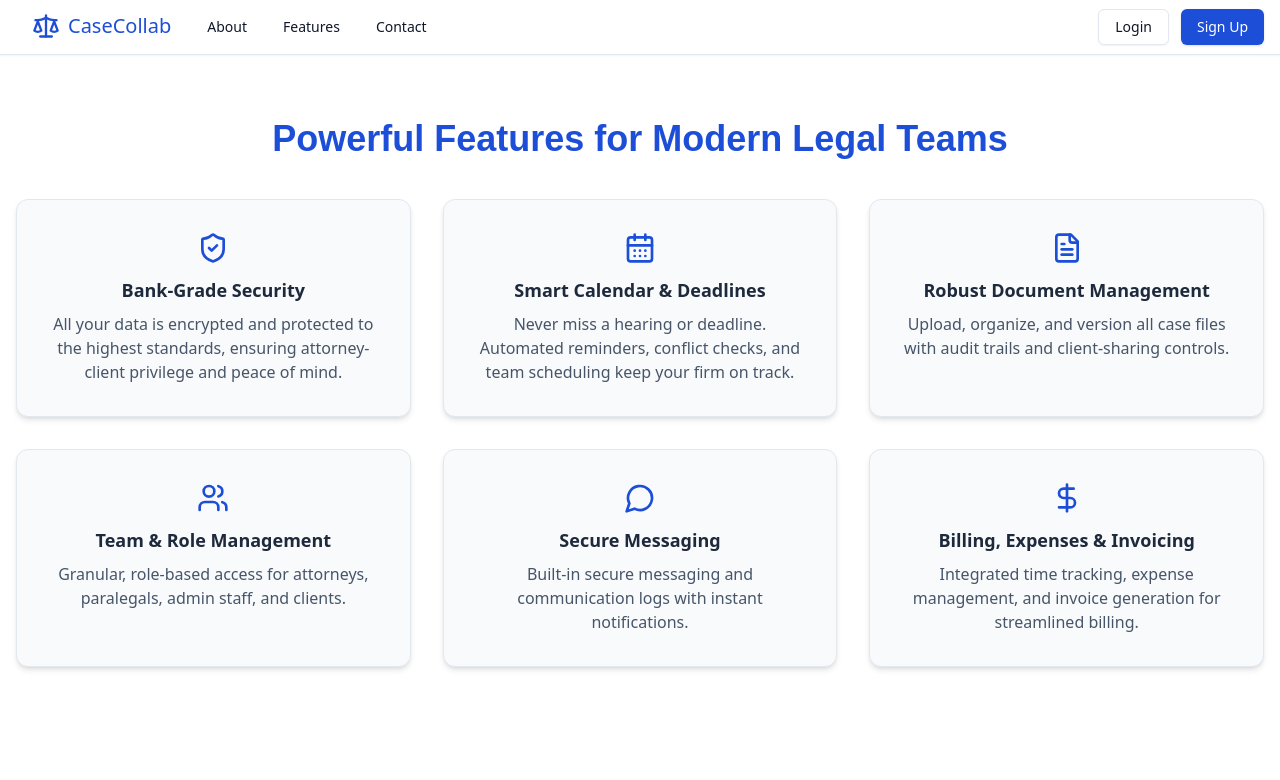
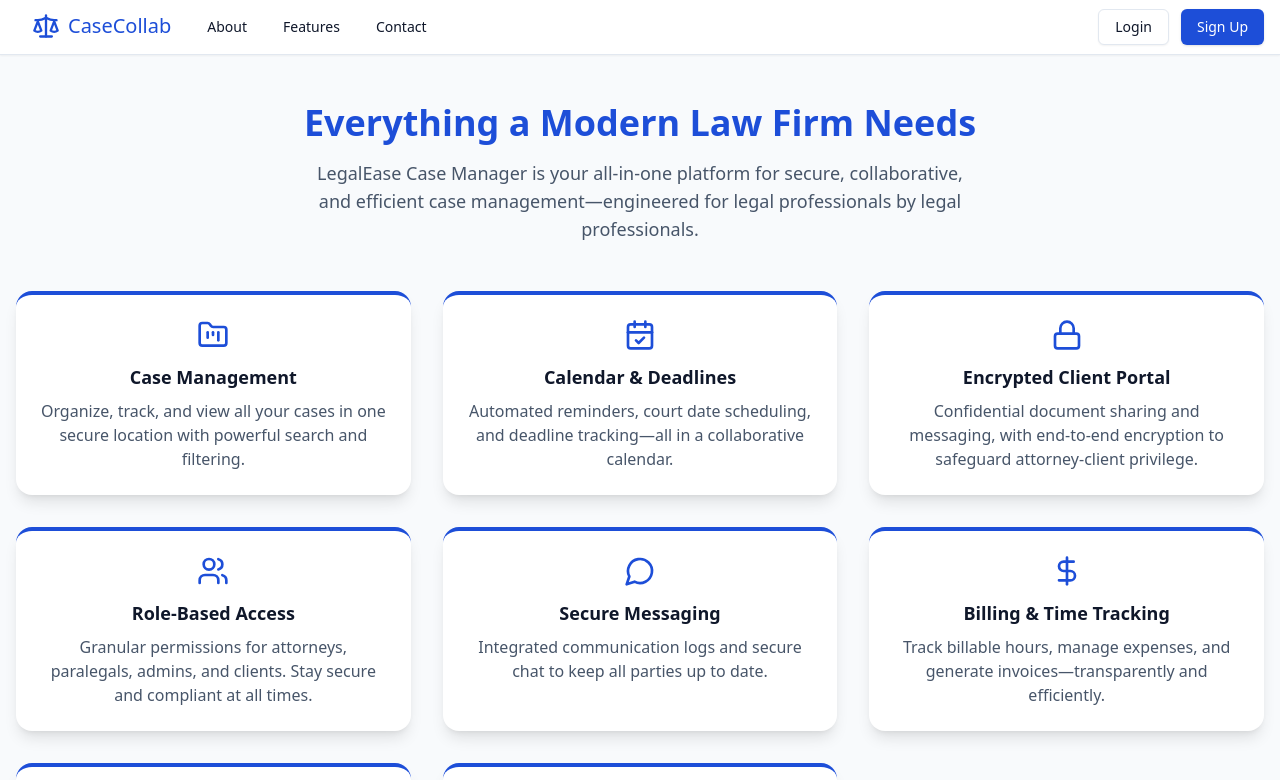
Before and after one commit to Collin-Test-Quome-Org/create-a-comprehensive-legal-case-management-syste-b92e745f-a7a3ee27, a React (Vite) app in the folder frontend/: page /features in a window 1280 px wide. Shown: the top 780 px of the page. Built offline with nearby package versions, Linux system fonts and the light colour scheme.

Commit message:
Add Features, About, and Contact pages with full branding and shadcn components.

```diff
--- a/frontend/src/pages/AboutPage.tsx
+++ b/frontend/src/pages/AboutPage.tsx
@@ -2,46 +2,35 @@ import { motion } from 'framer-motion';
 
 export function AboutPage() {
   return (
-    <div className="min-h-[60vh] bg-slate-50 py-16 px-4">
-      <div className="max-w-4xl mx-auto">
-        <motion.h1
-          initial={{ opacity: 0, y: 30 }}
-          animate={{ opacity: 1, y: 0 }}
-          transition={{ duration: 0.5 }}
-          className="text-4xl font-bold text-[#1d4ed8] mb-6"
-          style={{ fontFamily: 'IBM Plex Sans, sans-serif' }}
-        >
-          About LegalEase Case Manager
-        </motion.h1>
-        <motion.p
-          initial={{ opacity: 0 }}
-          animate={{ opacity: 1 }}
-          transition={{ delay: 0.2, duration: 0.6 }}
-          className="text-lg text-slate-700 mb-4"
-        >
-          Welcome to LegalEase Case Manager, your all-in-one legal operations command center. We believe in empowering law firms of all sizes to focus on what matters most—delivering results for clients—while we take care of efficiency, compliance, and security.
-        </motion.p>
-        <motion.ul
-          initial="hidden"
-          whileInView="visible"
-          variants={{ hidden: {}, visible: {} }}
-          className="list-disc pl-8 text-base text-slate-600 space-y-2"
-        >
-          <motion.li initial={{ x: -8, opacity: 0 }} whileInView={{ x: 0, opacity: 1 }} transition={{ delay: 0.3 }}>Comprehensive case and document management</motion.li>
-          <motion.li initial={{ x: -8, opacity: 0 }} whileInView={{ x: 0, opacity: 1 }} transition={{ delay: 0.4 }}>Secure client portals for collaboration</motion.li>
-          <motion.li initial={{ x: -8, opacity: 0 }} whileInView={{ x: 0, opacity: 1 }} transition={{ delay: 0.5 }}>Billing, time-tracking, and expense management</motion.li>
-          <motion.li initial={{ x: -8, opacity: 0 }} whileInView={{ x: 0, opacity: 1 }} transition={{ delay: 0.6 }}>Automated calendar, reminders, and conflict checking</motion.li>
-          <motion.li initial={{ x: -8, opacity: 0 }} whileInView={{ x: 0, opacity: 1 }} transition={{ delay: 0.7 }}>Encrypted storage and role-based controls</motion.li>
-        </motion.ul>
-        <motion.p
-          initial={{ opacity: 0 }}
-          whileInView={{ opacity: 1 }}
-          transition={{ delay: 0.85, duration: 0.8 }}
-          className="mt-8 text-slate-500"
-        >
-          LegalEase is built by a team of passionate legal techies who know what it takes to keep your practice running smoothly. Welcome to the future of legal management—crafted for collaboration, security, and peace of mind.
-        </motion.p>
-      </div>
+    <div className="min-h-screen bg-slate-50 flex flex-col items-center justify-start py-16 px-4">
+      <motion.div
+        initial={{ opacity: 0, y: 30 }}
+        animate={{ opacity: 1, y: 0 }}
+        transition={{ duration: 0.7 }}
+        className="max-w-3xl bg-white rounded-2xl shadow-xl p-10 border-t-4 border-[#1d4ed8]"
+      >
+        <div className="flex items-center gap-3 mb-6">
+          <img src="/branding/assets/logo-0.png" className="w-12 h-12" />
+          <span className="text-3xl font-extrabold text-[#1d4ed8] font-['IBM Plex Sans']">LegalEase Case Manager</span>
+        </div>
+        <h1 className="text-2xl md:text-3xl font-bold mb-4">Our Mission</h1>
+        <p className="mb-5 text-slate-700 text-lg">
+          At LegalEase, our mission is to empower attorneys and legal staff to practice law—not chase paperwork. We believe legal professionals deserve tools that are as secure as your clients' secrets and as sharp as your cross-examination.
+        </p>
+        <h2 className="text-xl font-bold mb-2 mt-8">Who We Serve</h2>
+        <p className="mb-5 text-slate-700">
+          Whether you're a solo practitioner, midsize firm, or large legal team, LegalEase Case Manager adapts to your needs. We designed our platform in partnership with attorneys, paralegals, and clients to ensure it's as intuitive as it is robust.
+        </p>
+        <h2 className="text-xl font-bold mb-2 mt-8">What Sets Us Apart</h2>
+        <ul className="mb-5 text-slate-700 list-disc pl-6">
+          <li>Security-first, with end-to-end encryption and granular role controls</li>
+          <li>Intuitive collaboration—never miss a deadline or document again</li>
+          <li>Transparent billing, calendar, and workflow management</li>
+        </ul>
+        <p className="text-slate-600 mt-8 italic">
+          LegalEase—where your practice meets peace of mind.
+        </p>
+      </motion.div>
     </div>
   );
 }
--- a/frontend/src/pages/FeaturesPage.tsx
+++ b/frontend/src/pages/FeaturesPage.tsx
@@ -1,65 +1,81 @@
 import { motion } from 'framer-motion';
-import { ShieldCheck, CalendarDays, FileText, Users, MessageCircle, DollarSign } from 'lucide-react';
+import { CheckCircle, Lock, FolderKanban, CalendarCheck, Users, DollarSign, MessageCircle, ShieldCheck } from 'lucide-react';
 
+export function FeaturesPage() {
   const features = [
     {
-    icon: <ShieldCheck className="text-[#1d4ed8] w-8 h-8 mb-3" />,
-    title: 'Bank-Grade Security',
-    desc: 'All your data is encrypted and protected to the highest standards, ensuring attorney-client privilege and peace of mind.'
+      icon: <FolderKanban className="w-8 h-8 text-[#1d4ed8]" />,
+      title: 'Case Management',
+      desc: 'Organize, track, and view all your cases in one secure location with powerful search and filtering.'
     },
     {
-    icon: <CalendarDays className="text-[#1d4ed8] w-8 h-8 mb-3" />,
-    title: 'Smart Calendar & Deadlines',
-    desc: 'Never miss a hearing or deadline. Automated reminders, conflict checks, and team scheduling keep your firm on track.'
+      icon: <CalendarCheck className="w-8 h-8 text-[#1d4ed8]" />,
+      title: 'Calendar & Deadlines',
+      desc: 'Automated reminders, court date scheduling, and deadline tracking—all in a collaborative calendar.'
     },
     {
-    icon: <FileText className="text-[#1d4ed8] w-8 h-8 mb-3" />,
-    title: 'Robust Document Management',
-    desc: 'Upload, organize, and version all case files with audit trails and client-sharing controls.'
+      icon: <Lock className="w-8 h-8 text-[#1d4ed8]" />,
+      title: 'Encrypted Client Portal',
+      desc: 'Confidential document sharing and messaging, with end-to-end encryption to safeguard attorney-client privilege.'
     },
     {
-    icon: <Users className="text-[#1d4ed8] w-8 h-8 mb-3" />,
-    title: 'Team & Role Management',
-    desc: 'Granular, role-based access for attorneys, paralegals, admin staff, and clients.'
+      icon: <Users className="w-8 h-8 text-[#1d4ed8]" />,
+      title: 'Role-Based Access',
+      desc: 'Granular permissions for attorneys, paralegals, admins, and clients. Stay secure and compliant at all times.'
     },
     {
-    icon: <MessageCircle className="text-[#1d4ed8] w-8 h-8 mb-3" />,
+      icon: <MessageCircle className="w-8 h-8 text-[#1d4ed8]" />,
       title: 'Secure Messaging',
-    desc: 'Built-in secure messaging and communication logs with instant notifications.'
+      desc: 'Integrated communication logs and secure chat to keep all parties up to date.'
     },
     {
-    icon: <DollarSign className="text-[#1d4ed8] w-8 h-8 mb-3" />,
-    title: 'Billing, Expenses & Invoicing',
-    desc: 'Integrated time tracking, expense management, and invoice generation for streamlined billing.'
+      icon: <DollarSign className="w-8 h-8 text-[#1d4ed8]" />,
+      title: 'Billing & Time Tracking',
+      desc: 'Track billable hours, manage expenses, and generate invoices—transparently and efficiently.'
+    },
+    {
+      icon: <ShieldCheck className="w-8 h-8 text-[#1d4ed8]" />,
+      title: 'Compliance & Security',
+      desc: 'Full encryption, audit trails, and compliance tools to uphold the highest legal standards.'
+    },
+    {
+      icon: <CheckCircle className="w-8 h-8 text-[#1d4ed8]" />,
+      title: 'Workflow & Task Management',
+      desc: 'Assign tasks, track progress, and collaborate with your team—never miss a beat.'
     },
   ];
-
-export function FeaturesPage() {
   return (
-    <div className="min-h-[60vh] bg-white py-16 px-4">
-      <div className="max-w-7xl mx-auto">
+    <div className="min-h-screen bg-slate-50 py-12">
+      <div className="max-w-7xl mx-auto px-4">
         <motion.h1
-          initial={{ opacity: 0, y: 30 }}
-          animate={{ opacity: 1, y: 0 }}
-          transition={{ duration: 0.5 }}
-          className="text-4xl font-bold text-[#1d4ed8] mb-10 text-center"
-          style={{ fontFamily: 'IBM Plex Sans, sans-serif' }}
+          initial={{opacity: 0, y: 30}}
+          animate={{opacity: 1, y: 0}}
+          transition={{duration: 0.7}}
+          className="text-4xl font-extrabold mb-4 text-[#1d4ed8] text-center font-['IBM Plex Sans']"
         >
-          Powerful Features for Modern Legal Teams
+          Everything a Modern Law Firm Needs
         </motion.h1>
-        <div className="grid grid-cols-1 md:grid-cols-2 lg:grid-cols-3 gap-8">
-          {features.map((f, i) => (
+        <motion.p
+          initial={{opacity: 0, y: 24}}
+          animate={{opacity: 1, y: 0}}
+          transition={{delay: 0.2, duration: 0.7}}
+          className="text-slate-600 text-center max-w-2xl mx-auto mb-12 text-lg"
+        >
+          LegalEase Case Manager is your all-in-one platform for secure, collaborative, and efficient case management—engineered for legal professionals by legal professionals.
+        </motion.p>
+        <div className="grid md:grid-cols-2 lg:grid-cols-3 gap-8">
+          {features.map((feat, idx) => (
             <motion.div
-              key={f.title}
-              initial={{ opacity: 0, y: 40 }}
-              whileInView={{ opacity: 1, y: 0 }}
-              viewport={{ once: true }}
-              transition={{ delay: 0.1 * i, duration: 0.5 }}
-              className="rounded-xl bg-slate-50 border border-slate-200 shadow-md p-8 flex flex-col items-center text-center hover:shadow-xl group"
+              key={feat.title}
+              initial={{opacity: 0, y: 40}}
+              whileInView={{opacity: 1, y: 0}}
+              transition={{delay: idx * 0.08, duration: 0.5}}
+              viewport={{once: true}}
+              className="bg-white rounded-2xl shadow-lg p-6 flex flex-col items-center border-t-4 border-[#1d4ed8]"
             >
-              {f.icon}
-              <div className="font-bold text-lg text-slate-800 mb-2 group-hover:text-[#1d4ed8] transition-colors">{f.title}</div>
-              <div className="text-slate-600 text-base">{f.desc}</div>
+              <div className="mb-3">{feat.icon}</div>
+              <h3 className="font-bold text-lg mb-2 text-slate-900">{feat.title}</h3>
+              <p className="text-slate-600 text-center">{feat.desc}</p>
             </motion.div>
           ))}
         </div>
```
Also changed, not shown: frontend/src/pages/ContactPage.tsx (+34 -40 lines). Lines whose indentation alone changed are shown as unchanged.
